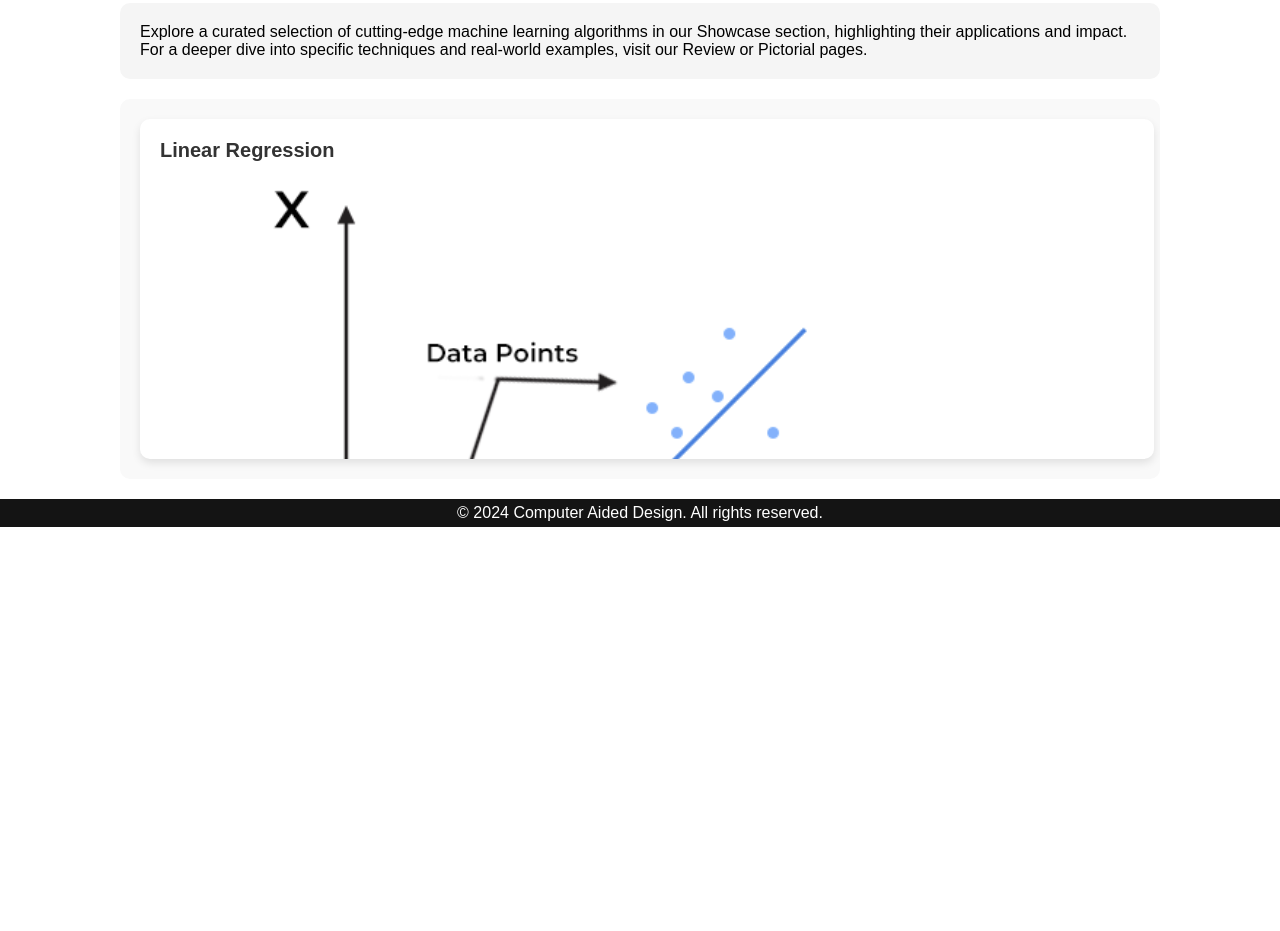
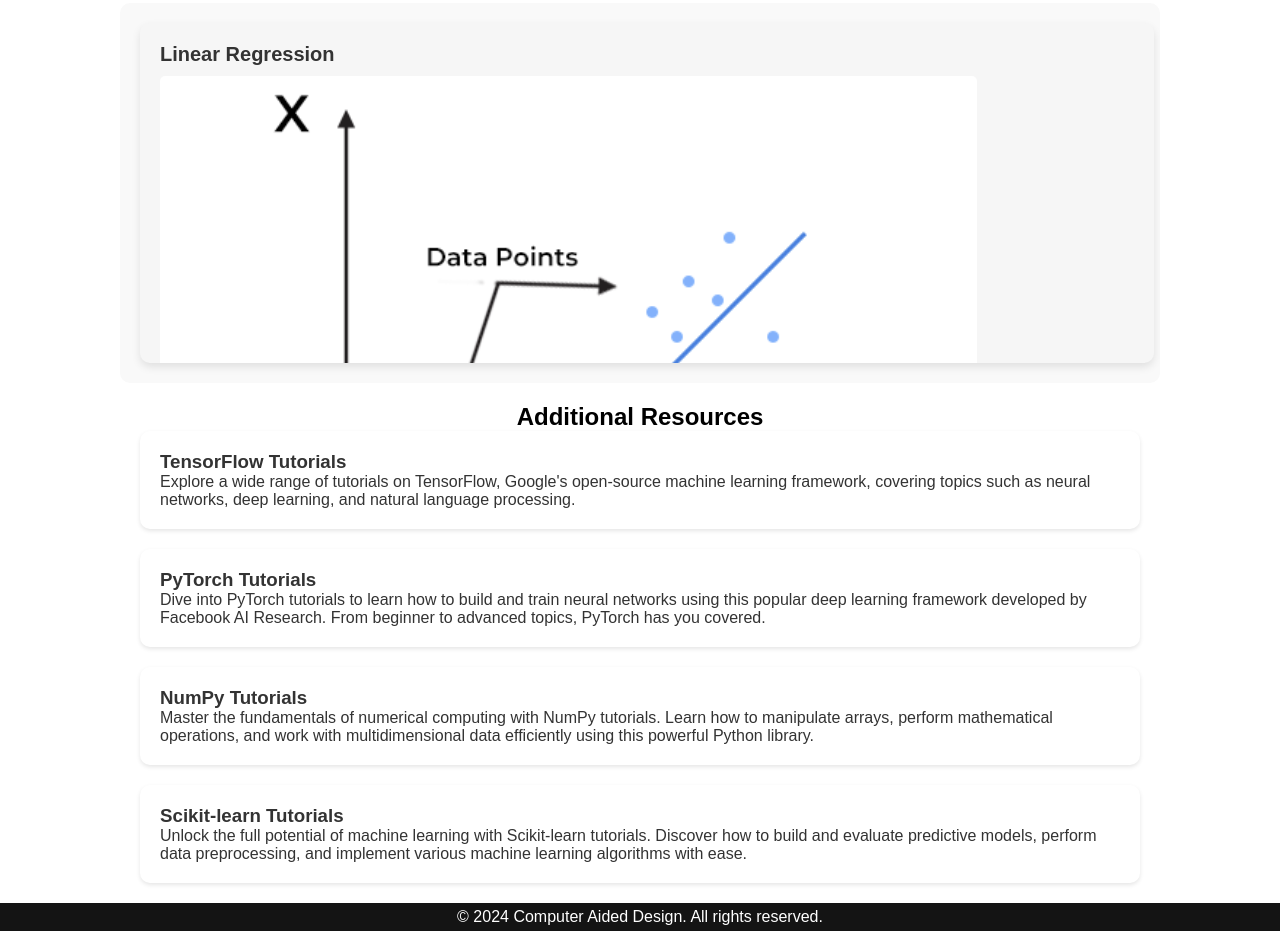
Before and after one commit to H1ppx/ml-review, a plain HTML site: page index.html in a window 1280 px wide. Shown: the part 329-1260 px from the top of the page. Before the commit the page ends 856 px from the top, so only its background shows below. Drawn offline with Linux system fonts and the light colour scheme.

Commit message:
explore and index are still behind

```diff
--- a/css/index.css
+++ b/css/index.css
@@ -25,7 +25,7 @@
 }
 
 .item {
-    background-color: #fff;
+    background-color: #f6f6f6; /* Light gray */
     border-radius: 10px;
     margin-right: 20px;
     padding: 20px;
@@ -53,3 +53,39 @@
     line-height: 1.5;
     color: #555;
 }
+
+
+.study-websites {
+    display: flex;
+    flex-direction: column; /* Stack items vertically */
+    max-width: 1000px; /* Constrain the width to 1000px */
+    margin: 0 auto; /* Center the section horizontally */
+    padding: 0 20px; /* Add padding to the sides */
+}
+
+/* Style for website items */
+.study-websites .website {
+    display: flex;
+    text-decoration: none;
+    color: #333; /* Dark gray */
+    transition: color 0.3s; /* Adjust transition property */
+    margin-bottom: 20px; /* Add margin between items */
+    padding: 20px; /* Add padding to the content */
+    border-radius: 10px; /* Add border radius */
+    box-shadow: 0 2px 4px rgba(0, 0, 0, 0.1); /* Add shadow */
+    overflow: hidden; /* Hide overflowing content */
+}
+
+/* Lighten the text and box on hover */
+.study-websites .website:hover {
+    color: #666; /* Light gray */
+}
+
+/* Darken the textbox on hover */
+.study-websites .website:hover::before {
+    content: ''; /* Empty content for the pseudo-element */
+    flex: 0 0 8px; /* Width of the line */
+    background-color: rgba(0, 0, 0, 0.1); /* Darken the background */
+    border-radius: 4px; /* Rounded corners */
+    margin-right: 10px; /* Spacing between line and content */
+}
--- a/index.html
+++ b/index.html
@@ -6,6 +6,9 @@
     <title>Main Page</title>
     <link rel="stylesheet" href="css/main.css">
     <link rel="stylesheet" href="css/index.css">
+    <style>
+        /* Your additional CSS styles here */
+    </style>
 </head>
 <body>
     <header>
@@ -25,7 +28,7 @@
     </header>
 
     <div class="side-panel">
-        <nav>a
+        <nav>
             <ul>
                 <li><a href="index.html">Home</a></li>
                 <li><a href="reviews.html">Reviews</a></li>
@@ -41,9 +44,6 @@
     </section>
 
     <h2 style="text-align: center;">Showcase</h2>
-    <section class="introduction">
-        <p>Explore a curated selection of cutting-edge machine learning algorithms in our Showcase section, highlighting their applications and impact. For a deeper dive into specific techniques and real-world examples, visit our Review or Pictorial pages.</p>
-    </section>
     <section class="showcase">
         <div class="item">
             <h3>Linear Regression</h3>
@@ -62,6 +62,37 @@
         </div>
     </section>
 
+    <h2 style="text-align: center;">Additional Resources</h2>
+
+    <div class="study-websites">
+        <a href="#" target="_blank" class="website">
+            <div>
+                <h3>TensorFlow Tutorials</h3>
+                <p>Explore a wide range of tutorials on TensorFlow, Google's open-source machine learning framework, covering topics such as neural networks, deep learning, and natural language processing.</p>
+            </div>
+        </a>
+
+        <a href="#" target="_blank" class="website">
+            <div>
+                <h3>PyTorch Tutorials</h3>
+                <p>Dive into PyTorch tutorials to learn how to build and train neural networks using this popular deep learning framework developed by Facebook AI Research. From beginner to advanced topics, PyTorch has you covered.</p>
+            </div>
+        </a>
+
+        <a href="#" target="_blank" class="website">
+            <div>
+                <h3>NumPy Tutorials</h3>
+                <p>Master the fundamentals of numerical computing with NumPy tutorials. Learn how to manipulate arrays, perform mathematical operations, and work with multidimensional data efficiently using this powerful Python library.</p>
+            </div>
+        </a>
+
+        <a href="#" target="_blank" class="website">
+            <div>
+                <h3>Scikit-learn Tutorials</h3>
+                <p>Unlock the full potential of machine learning with Scikit-learn tutorials. Discover how to build and evaluate predictive models, perform data preprocessing, and implement various machine learning algorithms with ease.</p>
+            </div>
+        </a>
+    </div>
 
 
     <footer class="footer">
```
Also changed, not shown: explore.html (+29 -7 lines).
